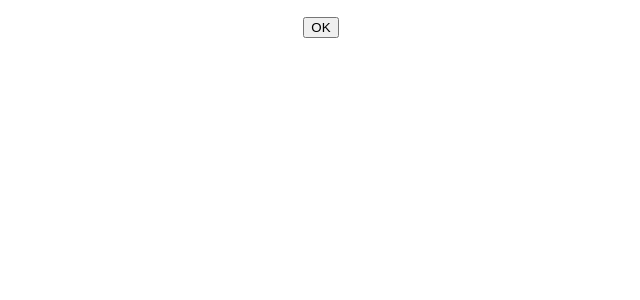
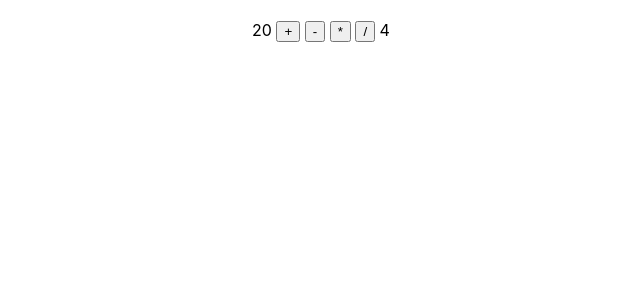
Before and after one commit to maltika/app1, a React (Create React App) app: page / in a window 1280 px wide. Shown: the top 300 px of the page, without its empty margins (319-959 px from the left). Built offline with nearby package versions, Linux system fonts and the light colour scheme.

Commit message:
parameter in Eventstm
parameter in Eventstm

```diff
--- a/src/App.js
+++ b/src/App.js
@@ -1,10 +1,11 @@
 import React from "react";
 import { Header,Content,Footer } from "./func-components";
 import Button from "./class-components";
+import {Calculator2} from './calculator'
 
 function App() {
   return(
-    <p><center><Button/></center></p>
+    <Calculator2/>
   );
 }
 
--- /dev/null
+++ b/src/calculator.js
@@ -0,0 +1,23 @@
+import React from "react";
+
+export function Calculator2(){
+    const n1 = 20
+    const n2 = 4
+
+    const calculate = (op) => {
+        let c = `${n1} ${op} ${n2}`
+        let r = eval(c)
+        alert(`${c} = ${r}`)
+    }
+
+    return(
+        <div style={{textAlign:'center',marginTop:20}}>
+            <span>{n1}</span>&nbsp;
+            <button onClick={() => calculate('+')}> + </button>&nbsp;
+            <button onClick={() => calculate('-')}> - </button>&nbsp;
+            <button onClick={() => calculate('*')}> * </button>&nbsp;
+            <button onClick={() => calculate('/')}> / </button>&nbsp;
+            <span>{n2}</span>
+        </div>
+    )
+}
```
